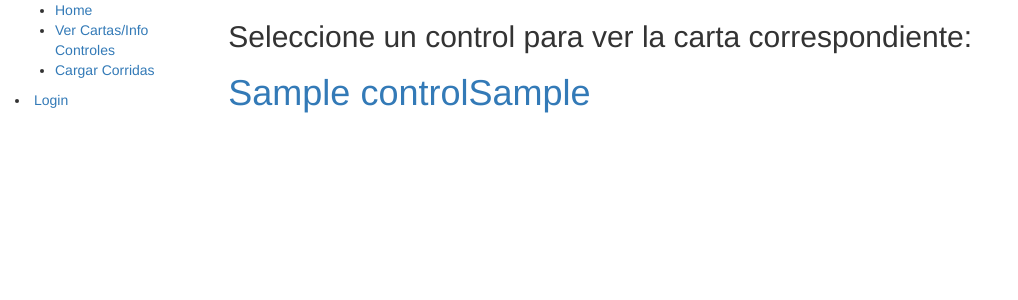
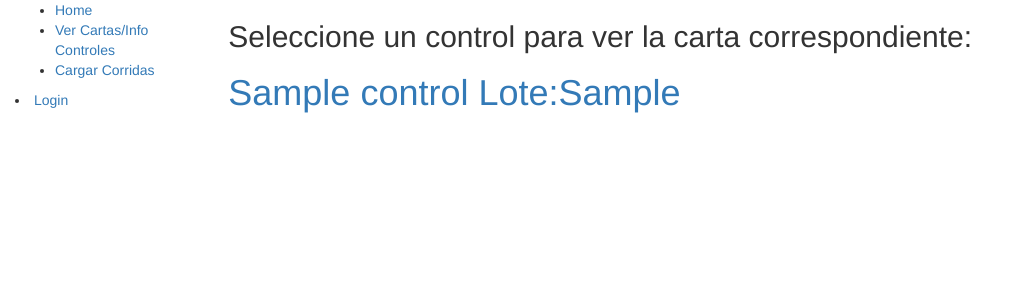
Before and after one commit to jbonomo1982/carta, a Django app: page /control in a window 1280 px wide. Shown: the top 300 px of the page, without its empty margins (0-1018 px from the left). Run offline with Django 3.2, Linux system fonts and the light colour scheme; tables that the repository leaves empty hold one stand-in row (values such as "Sample post"); parts of the project's set-up code (start-up, migrations or seed data) failed here and were passed over; some libraries are stand-ins or nearby versions.

Commit message:
casi terminado, falta mejorar usuarios3

```diff
--- a/paginaControles/settings.py
+++ b/paginaControles/settings.py
@@ -25,7 +25,7 @@ SECRET_KEY = '&mwo7hb3sq!+(y164_0_mo4l)-+fxl983x%@1a&4som^!l7k(_'
 # SECURITY WARNING: don't run with debug turned on in production!
 DEBUG = True
 
-ALLOWED_HOSTS = ['community.pythonanywhere.com']
+ALLOWED_HOSTS = []
 
 
 # Application definition
--- a/verControl/models.py
+++ b/verControl/models.py
@@ -24,7 +24,7 @@ class Control(models.Model):
     lote = models.ForeignKey(Lote,on_delete=models.CASCADE)
 
     def __str__(self):
-        return self.nom + self.lote.__str__()
+        return self.nom +" Lote:" + self.lote.__str__()
 
 
 
@@ -68,6 +68,7 @@ class ValFabr(models.Model):
 
 class Corrida(models.Model):
     fecha = models.DateTimeField()
+    #Agregar usuario que sería el que está cargando la corrida.
     determinacion = models.ForeignKey(Determinacion, on_delete=models.CASCADE)
     control= models.ForeignKey(Control,on_delete=models.CASCADE)
     valor = models.FloatField(help_text="El valor del control en la corrida")
--- a/verControl/views.py
+++ b/verControl/views.py
@@ -5,10 +5,13 @@ from django.shortcuts import redirect, get_object_or_404
 from django.utils import timezone
 from bokeh.plotting import figure, output_file, show
 from bokeh.embed import components
-from bokeh.models import Span
+from bokeh.models import Span, Label
 import numpy as np
 from datetime import datetime
 from django.contrib.auth.decorators import login_required
+from bokeh.layouts import widgetbox
+from bokeh.models import ColumnDataSource
+from bokeh.models.widgets import DataTable, DateFormatter, TableColumn
 
 
 # Create your views here.
@@ -44,7 +47,7 @@ def graficoCorr(request, det, co):
     #busca por determinación, control
     grupo=[] #toma los datos del control a graficar para ponerlo en una tabla
     #Se ordenan por fecha de largada
-    query = Corrida.objects.filter(determinacion=det).filter(control=co)
+    query = Corrida.objects.filter(determinacion=det).filter(control=co).order_by('fecha')
     x= query.values_list('fecha', flat=True)
     x= list(x)
     y= query.values_list('valor', flat=False)
@@ -52,7 +55,7 @@ def graficoCorr(request, det, co):
     title = 'Carta'
 
     for l in x:
-        form = l.strftime("%d, %B, %Y")
+        form = l.strftime("%x %X")
         grupo.append(form)
 
     for i in range(len(grupo)): #puebla la lista
@@ -65,7 +68,7 @@ def graficoCorr(request, det, co):
     det = Determinacion.objects.get(pk=res)
     cont= Control.objects.get(pk=con)
 
-    #buscar los valores de fábrica (sd y media)
+    #busca los valores de fábrica (sd y media)
     valRef = ValFabr.objects.filter(control=con).get(deter=res)
     media = valRef.media
     sd = valRef.sd
@@ -74,32 +77,102 @@ def graficoCorr(request, det, co):
     sd2A= media+sd*2
     sd1D= media -sd
     sd2D= media - sd*2
+    sd3A= media + sd*3
+    sd3D= media - sd*3
 
 
-
+    #Se instancia el grafico
 
     plot = figure(title= title ,
         x_axis_label= 'fecha',
         y_axis_label= 'conc.',
-        plot_width =600,
-        plot_height =400,
+        plot_width =800,
+        plot_height =600,
         x_axis_type="datetime",
         )
 
-    #mejorar el grafico
 
     plot.line(x, y, legend= cont.nom, line_width = 2)
     plot.circle(x,y,fill_color="blue", size=10)
     plot.line(x, media, line_width=2, line_dash="dashed", line_color="green", legend="media")
+
+    #Se marcan los SD
+    def3d = Span(location=sd3D,
+                              dimension='width', line_color='red',
+                              line_dash='solid', line_width=3)
+
+
+    l3d= Label(x=0, y=sd3D, x_units='screen', text='3SD', render_mode='css',
+      border_line_color='black', border_line_alpha=1.0,)
+
+    def3a = Span(location=sd3A,
+                              dimension='width', line_color='red',
+                              line_dash='solid', line_width=3)
+
+
+    l3a= Label(x=0, y=sd3A,x_units='screen', text='3SD', render_mode='css',
+      border_line_color='black', border_line_alpha=1.0,)
+
+    def2d = Span(location=sd2D,
+                              dimension='width', line_color='brown',
+                              line_dash='dotted', line_width=2)
+
+
+    l2d= Label(x=0, y=sd2D, x_units='screen', text='2SD', render_mode='css',
+      border_line_color='black', border_line_alpha=1.0,)
+
+
+    def2a = Span(location=sd2A,
+                              dimension='width', line_color='brown',
+                              line_dash='dotted', line_width=2)
+
+
+    l2a= Label(x=0, y=sd2A, x_units='screen', text='2SD', render_mode='css',
+      border_line_color='black', border_line_alpha=1.0,)
+
+    def1a = Span(location=sd1A,
+                              dimension='width', line_color='orange',
+                              line_dash='dotted', line_width=2)
+
+
+    l1a= Label(x=0, y=sd1A, x_units='screen', text='1SD', render_mode='css',
+      border_line_color='black', border_line_alpha=1.0,)
+
+
+    def1d = Span(location=sd1D,
+                              dimension='width', line_color='orange',
+                              line_dash='dotted', line_width=2)
+
+
+    l1d= Label(x=0, y=sd1D, x_units='screen', text='1SD', render_mode='css',
+      border_line_color='black', border_line_alpha=1.0,)
+
+
+    plot.add_layout(def3d)
+    plot.add_layout(l3d)
+    plot.add_layout(def3a)
+    plot.add_layout(l3a)
+    plot.add_layout(def2d)
+    plot.add_layout(l2d)
+    plot.add_layout(def2a)
+    plot.add_layout(l2a)
+    plot.add_layout(def1a)
+    plot.add_layout(l1a)
+    plot.add_layout(def1d)
+    plot.add_layout(l1d)
+
+
     #Store components
     script, div = components(plot)
+
 
     div2 = grupo
     div3 = det.nombre
 
     #Feed them to the Django template.
     return render_to_response( 'verControl/graficoT.html',
-            {'script' : script , 'div' : div, 'div2': div2, 'div3': div3} )
+            {'script' : script , 'div' : div, 'div3': div3,
+            'div2': div2} )
 
 
 
```
Also changed, not shown: verControl/templates/verControl/graficoT.html (+7 -5 lines).
